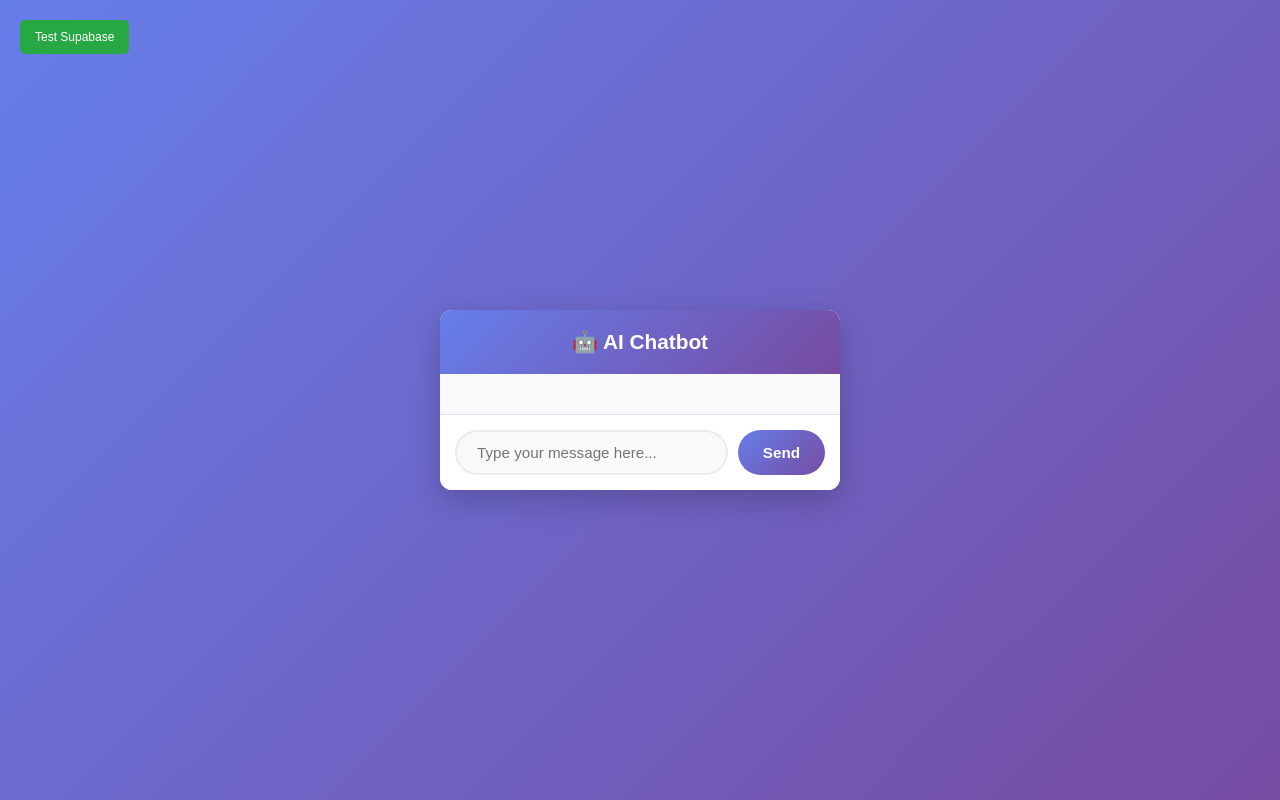
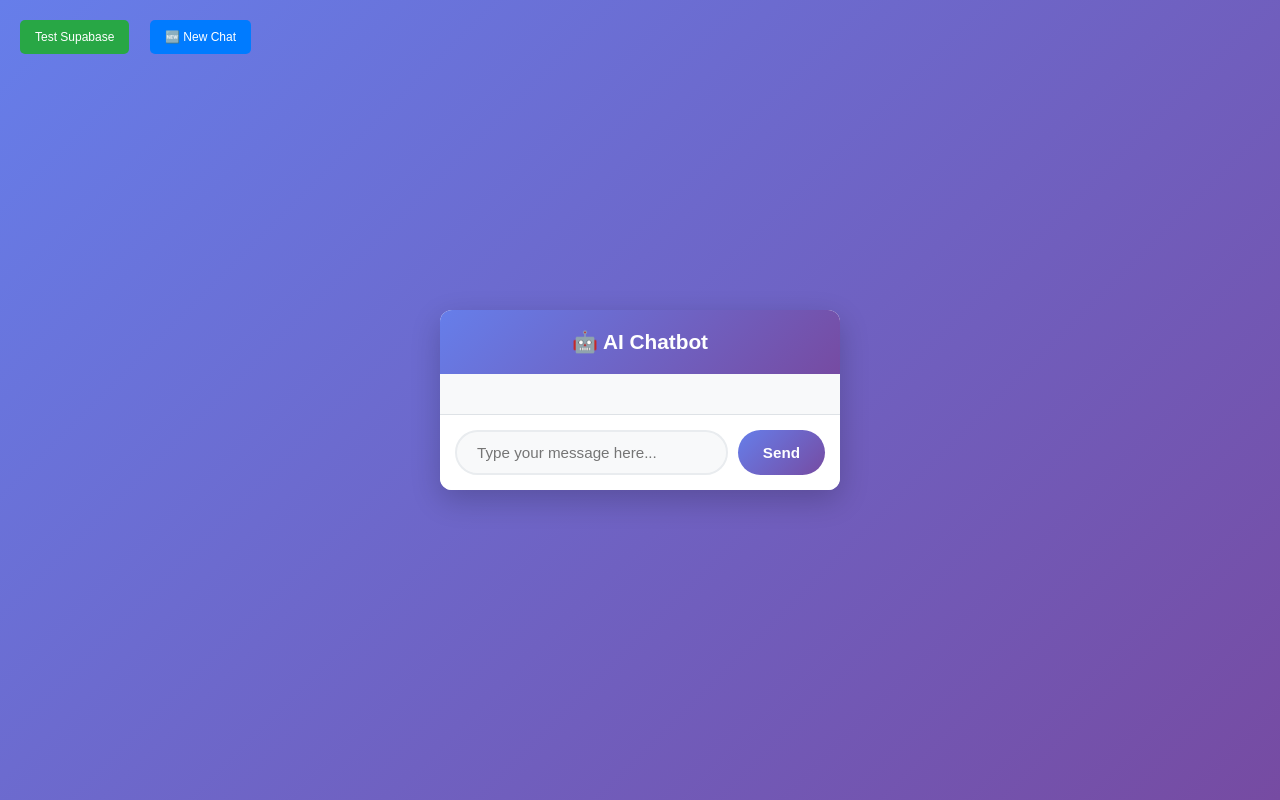
Before and after one commit to tutm1991/web-chatbot2, a plain HTML site: page index.html in a window 1280 px wide. Drawn offline with Linux system fonts and the light colour scheme; no server answers.

Commit message:
supabase unique id

```diff
--- a/index.html
+++ b/index.html
@@ -142,6 +142,18 @@
             cursor: pointer;
             font-size: 12px;
         }
+        .new-conversation-button {
+            position: fixed;
+            top: 20px;
+            left: 150px;
+            background: #007bff;
+            color: white;
+            border: none;
+            padding: 10px 15px;
+            border-radius: 5px;
+            cursor: pointer;
+            font-size: 12px;
+        }
         .status-message {
             position: fixed;
             top: 60px;
@@ -157,6 +169,7 @@
 </head>
 <body>
     <button class="test-button" onclick="testSupabase()">Test Supabase</button>
+    <button class="new-conversation-button" onclick="startNewConversation()">🆕 New Chat</button>
     <div id="statusMessage" class="status-message" style="display: none;"></div>
 
     <div class="chat-container">
@@ -173,11 +186,24 @@
         const userInput = document.getElementById('userInput');
         const statusMessage = document.getElementById('statusMessage');
 
-        // Try to get existing sessionId from localStorage, or create new one
+        // Generate a new conversation ID for each new chat session
+        function generateConversationId() {
+            return 'conv-' + Date.now() + '-' + Math.floor(Math.random()*10000);
+        }
+
+        // Get or create conversation ID
         let sessionId = localStorage.getItem('chatbot_session_id');
         if (!sessionId) {
-            sessionId = 'sess-' + Date.now() + '-' + Math.floor(Math.random()*10000);
+            sessionId = generateConversationId();
             localStorage.setItem('chatbot_session_id', sessionId);
+        }
+
+        // Add a button to start a new conversation
+        function startNewConversation() {
+            sessionId = generateConversationId();
+            localStorage.setItem('chatbot_session_id', sessionId);
+            chatMessages.innerHTML = '';
+            showStatus('🆕 New conversation started!');
         }
 
         function showStatus(message, isError = false) {
```
